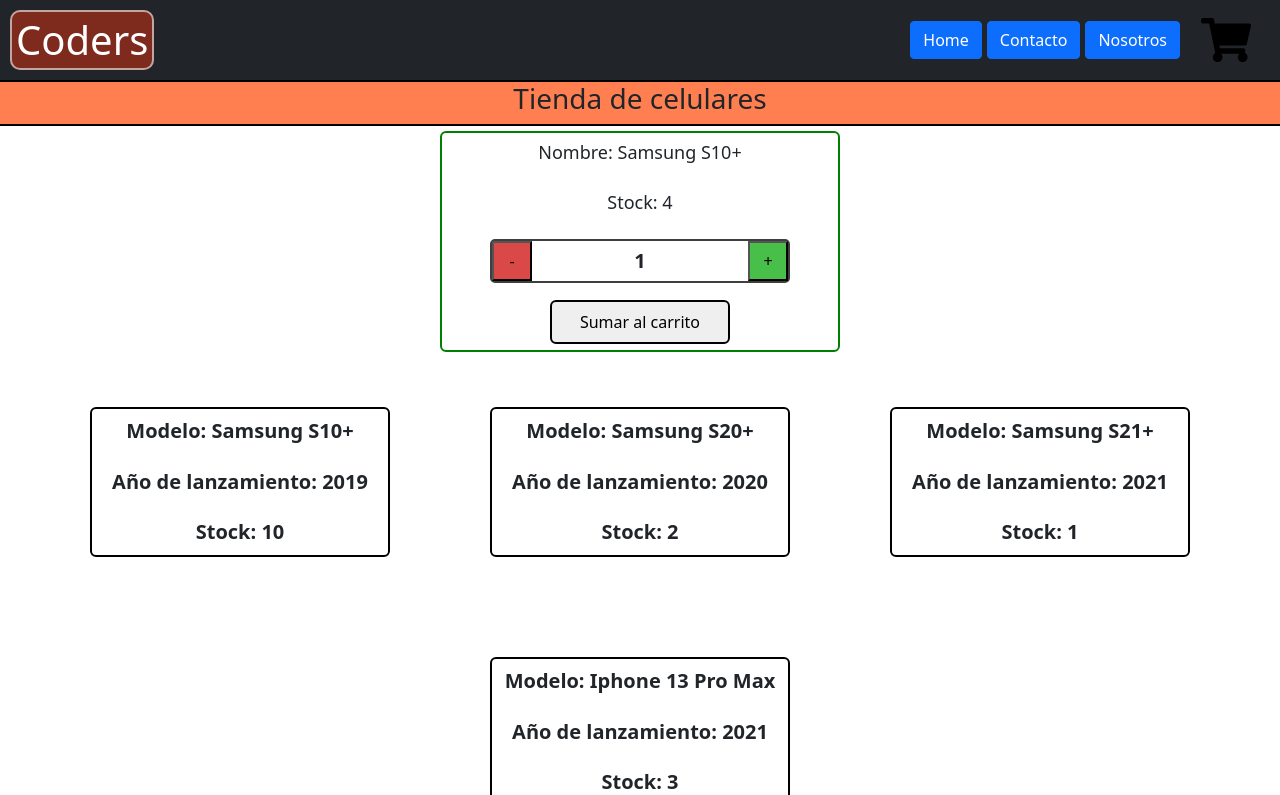
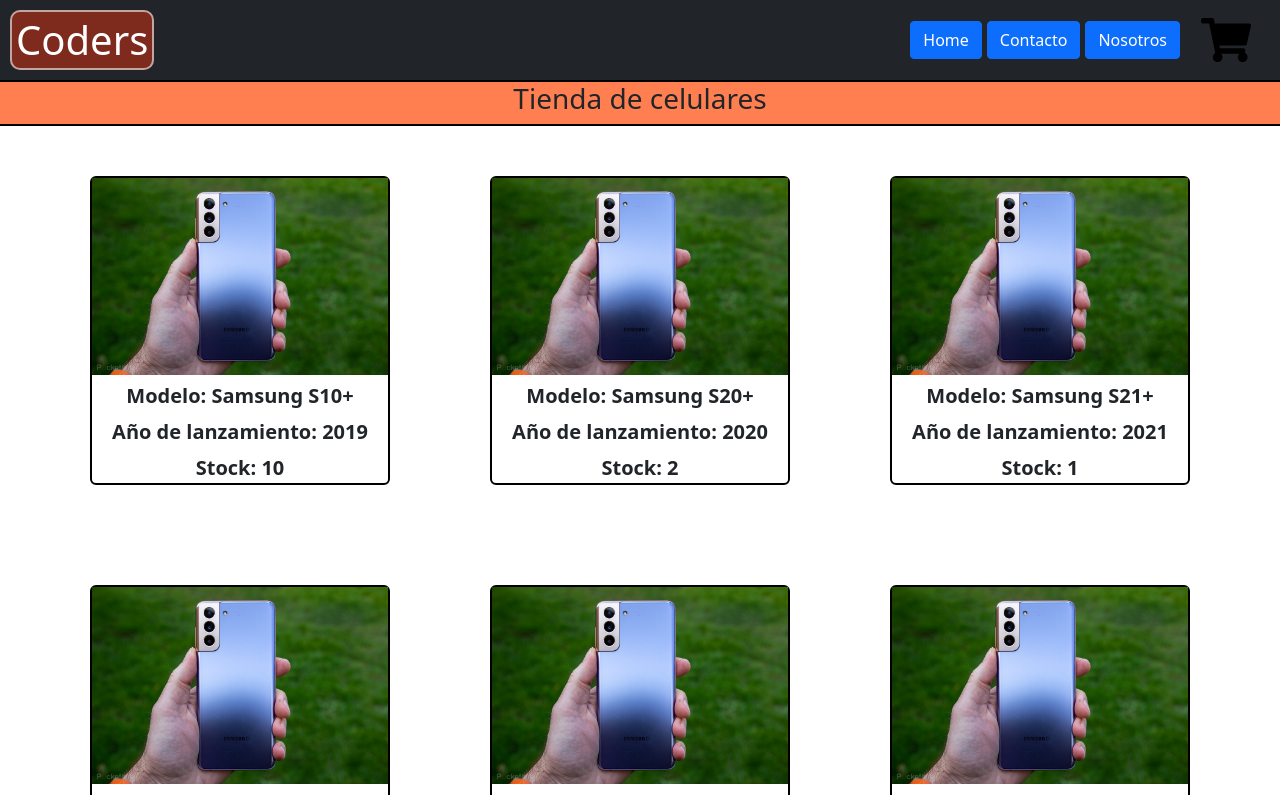
Before and after one commit to martinjacobsen93/Mobile-eShop-React-Version, a React (Create React App) app: page / in a window 1280 px wide. Shown: the top 795 px of the page. Built offline with nearby package versions, Linux system fonts and the light colour scheme.

Commit message:
agrego imagen a los items y modifico archivo json

```diff
--- a/src/App.css
+++ b/src/App.css
@@ -152,7 +152,6 @@
   border: 2px solid black;
   border-radius: 6px;
   margin: 50px;
-  height: 150px;
   display: flex;
   flex-direction: column;
   gap: 6px;
@@ -165,6 +164,10 @@
   font-weight: bold;
 }
 
+.item__img {
+  width: 100%;
+}
+
 /* ITEM LIST */
 
 .itemList__container {
--- a/src/App.js
+++ b/src/App.js
@@ -1,16 +1,12 @@
 import './App.css';
 import NavBar from './components/NavBar';
 import ItemListContainer from './components/ItemListContainer'
-import ItemCount from './components/ItemCount'
-import ItemList from './components/ItemList';
 
 function App() {
   return (
     <div className="App">
       <NavBar/>
       <ItemListContainer greeting={'Tienda de celulares'}/>
-      <ItemCount stock={5} initial={1}/>
-      <ItemList />
     </div>
   );
 }
--- a/src/archivos-json/celulares.json
+++ b/src/archivos-json/celulares.json
@@ -1,17 +1,55 @@
-[
-    {"modelo": "Samsung S10+",
-    "año": 2019,
-    "stock": 10},
+[{
+        "modelo": "Samsung S10+",
+        "año": 2019,
+        "stock": 10,
+        "url": "./img/samsung-s21.jpg"
+    },
 
-    {"modelo": "Samsung S20+",
-    "año": 2020,
-    "stock": 2},
+    {
+        "modelo": "Samsung S20+",
+        "año": 2020,
+        "stock": 2,
+        "url": "./img/samsung-s21.jpg"
+    },
 
-    {"modelo": "Samsung S21+",
-    "año": 2021,
-    "stock": 1},
+    {
+        "modelo": "Samsung S21+",
+        "año": 2021,
+        "stock": 1,
+        "url": "./img/samsung-s21.jpg"
+    },
 
-    {"modelo": "Iphone 13 Pro Max",
-    "año": 2021,
-    "stock": 3}
+    {
+        "modelo": "Xiaomi 1",
+        "año": 2020,
+        "stock": 5,
+        "url": "./img/samsung-s21.jpg"
+    },
+
+    {
+        "modelo": "Xiaomi 2",
+        "año": 2021,
+        "stock": 1,
+        "url": "./img/samsung-s21.jpg"
+    },
+
+    {
+        "modelo": "Motorola Edge",
+        "año": 2021,
+        "stock": 5,
+        "url": "./img/samsung-s21.jpg"
+    },
+
+    {
+        "modelo": "Motorola E6I",
+        "año": 2019,
+        "stock": 12,
+        "url": "./img/samsung-s21.jpg"
+    },
+    {
+        "modelo": "Motorola G20",
+        "año": 2020,
+        "stock": 10,
+        "url": "./img/samsung-s21.jpg"
+    }
 ]
--- a/src/components/Item.js
+++ b/src/components/Item.js
@@ -1,8 +1,9 @@
 import React from 'react'
 
-const Item = ({model, year, stock}) => {
+const Item = ({model, year, stock, img}) => {
     return (
         <div className='item__container'>
+            <img src={img} className='item__img' alt='img'></img>
             <p className='item__detail'>Modelo: {model}</p>
             <p className='item__detail'>Año de lanzamiento: {year}</p>
             <p className='item__detail'>Stock: {stock}</p>
--- a/src/components/ItemList.js
+++ b/src/components/ItemList.js
@@ -1,34 +1,19 @@
-import React, {useEffect, useState} from 'react'
-import Celulares from '../archivos-json/celulares.json'
+import React from 'react'
 import Item from './Item';
 
 
-const ItemList = () => {
-    const URL = Celulares;
-    const [celulares, setCelulares] = useState([]);
-
-    const getData = () => {
-        const newPromise = new Promise((resolve, reject) => {
-            setTimeout(() => {
-                resolve([...URL])
-                reject("No se pudo conseguir la información solicitada")
-            }, 2000);
-        })
-        newPromise.then(res => setCelulares(res))
-                 .catch(err => console.log(err));
-    }
-
-
-    useEffect(() => {
-        getData()
-    }, [])
-
-
+const ItemList = ({lista}) => {
 
     return (
         <div className='itemList__container'>
-            {celulares.map((c, index) =>
-                <Item model={c.modelo} year={c.año} stock={c.stock} key={index}/>
+            {lista.map((c, index) =>
+                <Item
+                    model={c.modelo}
+                    year={c.año}
+                    stock={c.stock}
+                    img={c.url}
+                    key={index}
+                />
             )}
         </div>
     )
--- a/src/components/ItemListContainer.js
+++ b/src/components/ItemListContainer.js
@@ -1,9 +1,34 @@
-import React from 'react'
+import React, { useState, useEffect } from 'react'
+import ItemList from './ItemList'
+import Celulares from '../archivos-json/celulares.json'
 
 const ItemListContainer = ({greeting}) => {
+
+    const [celulares, setCelulares] = useState([])
+
+    const getData = () => {
+        const newPromise = new Promise((resolve, reject) => {
+            setTimeout(() => {
+                resolve([...Celulares])
+                reject("No se pudo conseguir la información solicitada")
+            }, 2000);
+        })
+        newPromise.then(res => setCelulares(res))
+                 .catch(err => console.log(err));
+    }
+
+
+    useEffect(() => {
+        getData()
+    }, [])
+
+
     return (
-        <div style={{borderTop: '2px solid black', borderBottom: '2px solid black', backgroundColor: 'coral'}}>
-            <h3>{greeting}</h3>
+        <div>
+            <div style={{borderTop: '2px solid black', borderBottom: '2px solid black', backgroundColor: 'coral'}}>
+                <h3>{greeting}</h3>
+            </div>
+            <ItemList lista={celulares}/>
         </div>
     )
 }
```
Also changed, not shown: public/img/samsung-s21.jpg (added).
